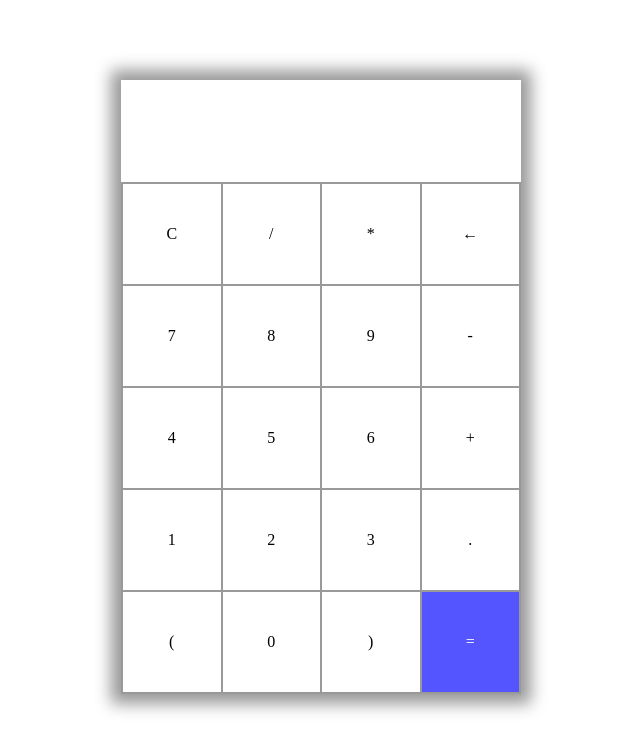
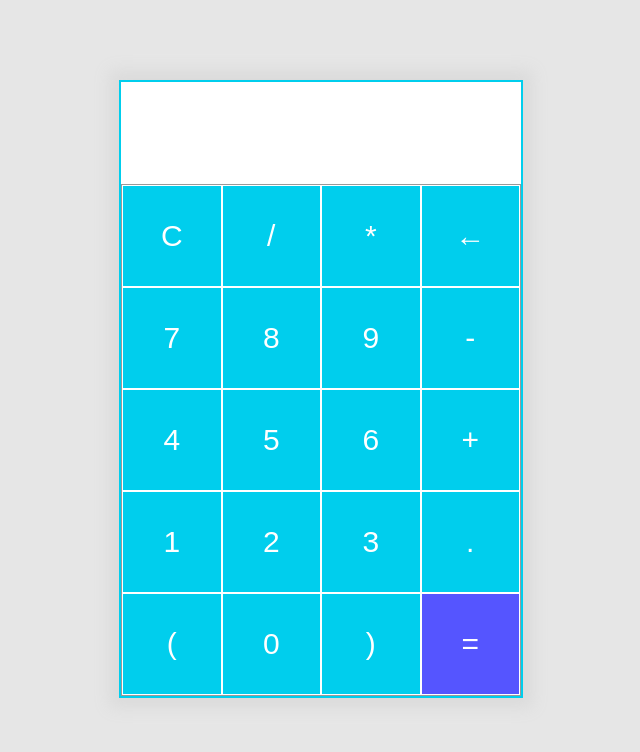
Before and after one commit to RoshanSharmaCodes/Calculator, a plain HTML site: page index.html in a window 1280 px wide. Shown: the whole page, without its empty margins (319-959 px from the left). Drawn offline with Linux system fonts and the light colour scheme.

Commit message:
Update style.css
* Minor UI Fixes.

```diff
--- a/style.css
+++ b/style.css
@@ -1,7 +1,15 @@
+body{
+    background-color: #e6e6e6;
+}
+
 .container {
     max-width: 400px;
     margin: 10vh auto 0 auto;
-    box-shadow: 0px 0px 15px 10px rgba(153,153,153,1);
+    box-shadow: 0px 0px 15px 10px rgb(219, 219, 219);
+    border: 2px solid #00ceed;
+    font-family: sans-serif;
+    color: white;
+    font-size: 30px;
 }
 
 #display {
@@ -9,6 +17,10 @@
     height: 70px;
     padding: 16px 8px;
     font-size: 25px;
+    font-family: sans-serif;
+    border: #323330;
+    background-color: white;
+    color:black;
 }
 
 .buttons {
@@ -16,15 +28,17 @@
     border-bottom: 1px solid #999;
     border-left: 1px solid#999;
     grid-template-columns: 1fr 1fr 1fr 1fr;
+    background-color: #00ceed;
 }
 
 .buttons{
     border-top: 1px solid #999;
     border-right: 1px solid#999;
+
 }
 
 .button {
-    border: 0.5px solid #999;
+    border: 0.5px solid #ffffff;
     line-height: 100px;
     text-align: center;
 }
```
